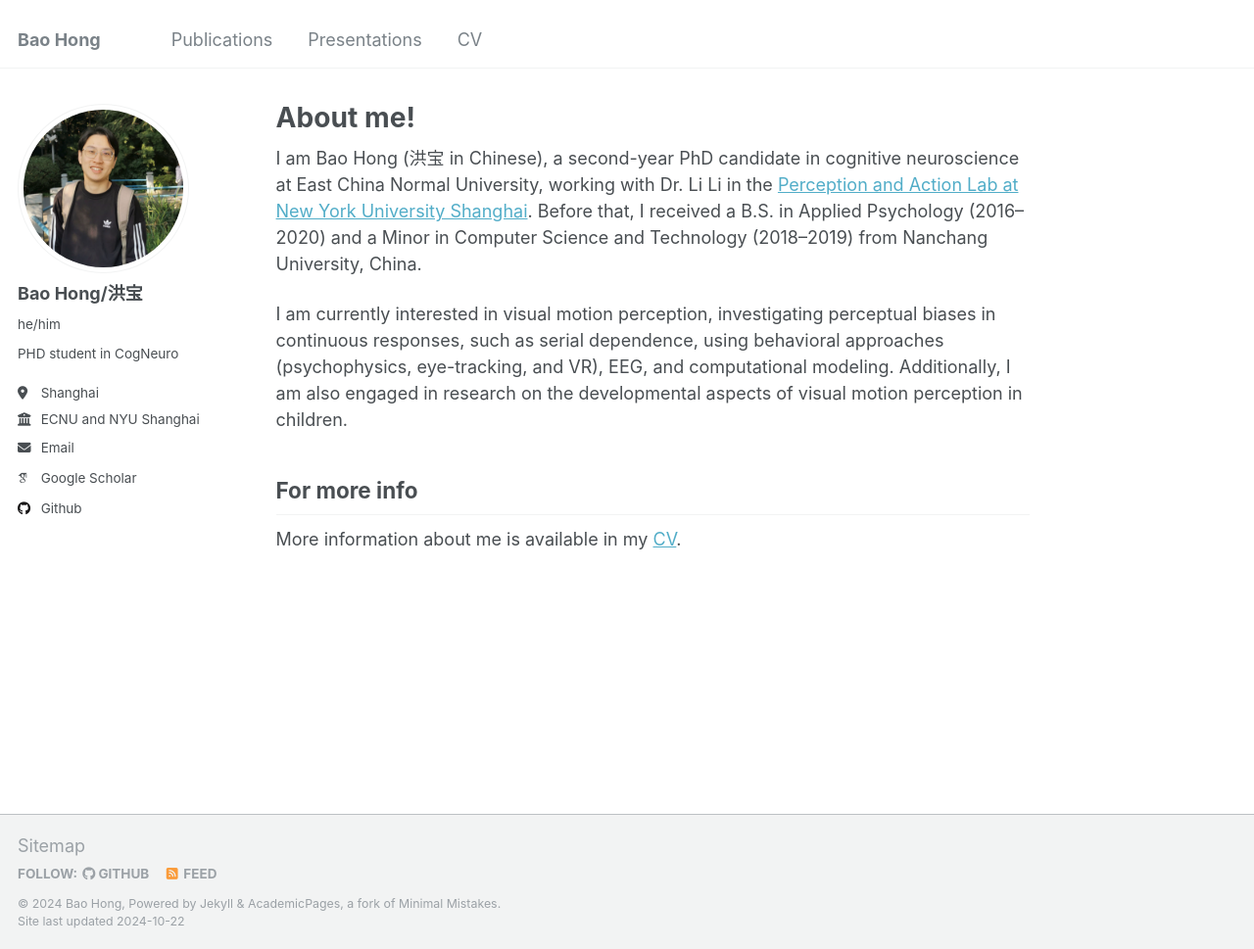
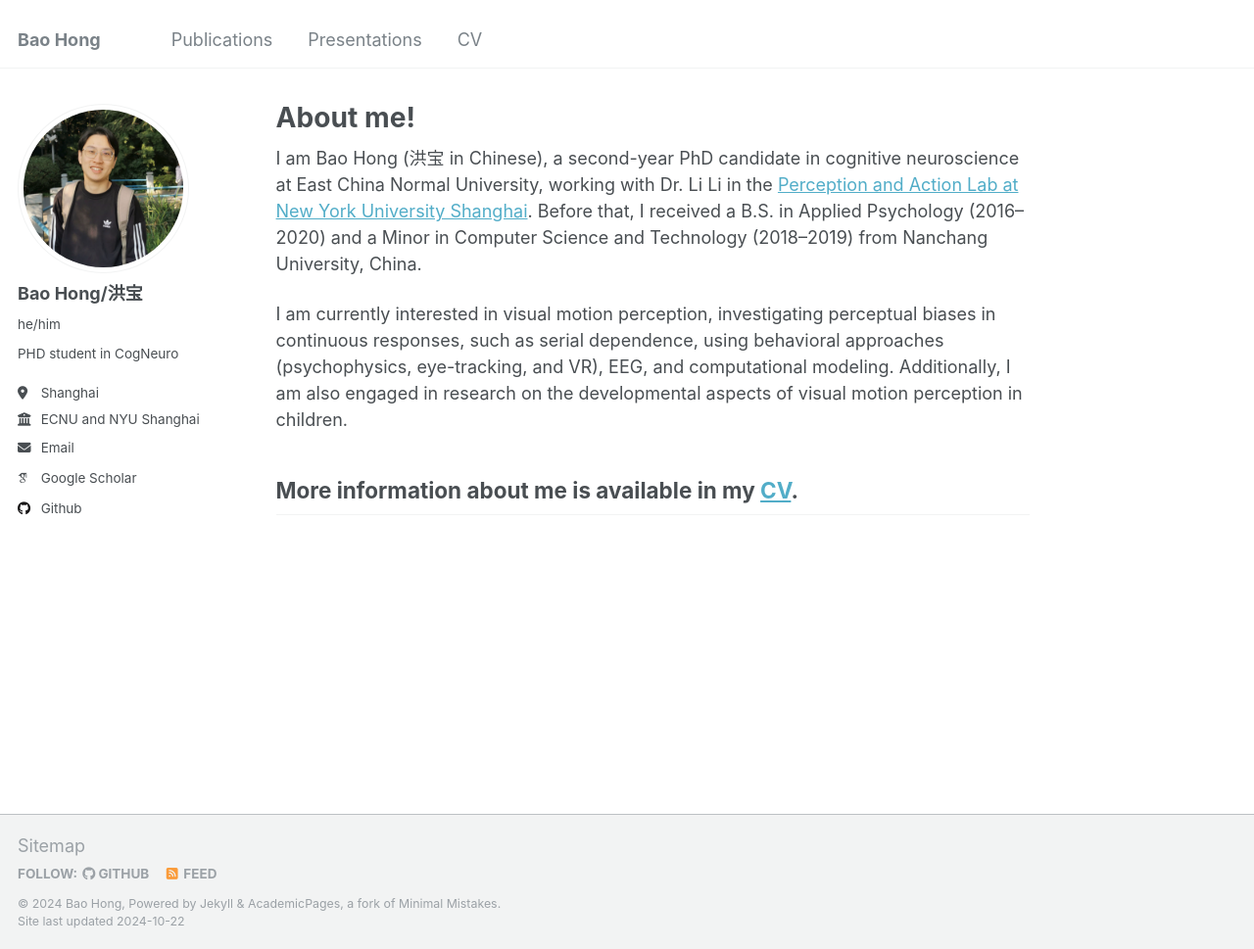
Before and after one commit to Bao-Hong/Bao-Hong.github.io, a Jekyll site: the page built from _pages/about.md, in a window 1280 px wide and 969 px high. Shown: the whole window at 98% size. Built offline with Jekyll 4.4.1, drawn with Linux system fonts in a browser that asks for light colours; some web fonts are replaced.

Commit message:
Initial committest

```diff
--- a/_pages/about.md
+++ b/_pages/about.md
@@ -10,6 +10,5 @@ I am Bao Hong (洪宝 in Chinese), a second-year PhD candidate in cognitive neur
 
 I am currently interested in visual motion perception, investigating perceptual biases in continuous responses, such as serial dependence, using behavioral approaches (psychophysics, eye-tracking, and VR), EEG, and computational modeling. Additionally, I am also engaged in research on the developmental aspects of visual motion perception in children.
 
-For more info
+More information about me is available in my [CV](http://baohong-paul.github.io/files/HongBao-CV-202406.pdf).
 ------
-More information about me is available in my [CV](http://baohong-paul.github.io/files/HongBao-CV-202406.pdf).
```
Also changed, not shown: _pages/publications_back.html (renamed from _pages/publications copy.html).
